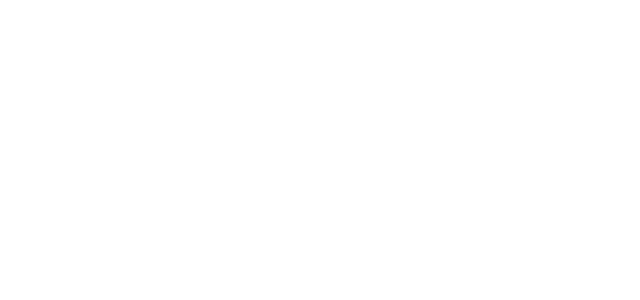
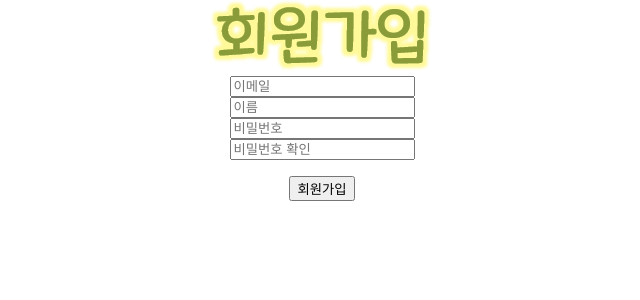
Before and after one commit to Silver-Fish/e-eum, a React (Create React App) app in the folder frontend/: page /userRegister in a window 1280 px wide. Shown: the top 300 px of the page, without its empty margins (318-958 px from the left). Built offline with nearby package versions, Linux system fonts and the light colour scheme.

Commit message:
feat / front / userRegister / S04P22B104-30

```diff
--- a/frontend/src/App.js
+++ b/frontend/src/App.js
@@ -1,6 +1,6 @@
 import { Route } from 'react-router-dom';
 import {
-  Category , Login
+  Category , Login, UserRegister
 } from './pages';
 
 import './App.css';
@@ -10,6 +10,7 @@
     <div className="App">
       <Route path="/category" component={ Category } />
       <Route path="/login" component={ Login } />
+      <Route path="/userRegister" component={ UserRegister } />
     </div>
   )
 }
--- a/frontend/src/pages/Login/index.js
+++ b/frontend/src/pages/Login/index.js
@@ -1,4 +1,5 @@
 import React , {useState} from 'react';
+import styles from './index.module.css';
 //import { Redirect, useHistory } from 'react-router-dom';
 
 
@@ -50,8 +51,8 @@
         <div>
             <img src = "/images/loginImage.PNG"  alt = "사진입니다."/>
             <form onSubmit={onSubmitHandler}>
-                <input value={email} placeholder="ID" type="text"  onChange={onEmailHandler} />
-                <input value={password} placeholder="PW" type="password"  onChange={onPasswordHandler} />
+                <input className={styles.login__input} value={email} placeholder="ID" type="text"  onChange={onEmailHandler} /><br/>
+                <input className={styles.login__input} value={password} placeholder="PW" type="password"  onChange={onPasswordHandler} /><br/>
                 <button type ="submit">로그인</button>
             </form>
         </div>
--- /dev/null
+++ b/frontend/src/pages/Login/index.module.css
@@ -0,0 +1,13 @@
+.login__input {
+    /* box-sizing: border-box;
+    outline: none; */
+    cursor: pointer;
+    /* width: 15rem;
+    height: 40px;
+    font-size: 1em;
+    border: 1px solid var(--color-black);
+    border-radius: 5px;
+    padding: 5px 10px;
+    background: none;
+    margin-bottom: 1em; */
+  }
--- /dev/null
+++ b/frontend/src/pages/UserRegister/index.js
@@ -0,0 +1,63 @@
+import React , {useState} from 'react';
+
+const UserRegister = () => {
+
+    const [name,setName] = useState("");
+    const [email,setEmail] = useState("");
+    const [password,setPassword] = useState("");
+    const [passwordcheck, setPasswordCheck] = useState("");
+    const [message , setMessage] = useState("");
+
+    const onEmailHandler = (e) => {
+        setEmail(e.currentTarget.value);
+      };
+
+    const onPasswordHandler = (e) => {
+        setPassword(e.currentTarget.value);
+      };
+
+    const onPasswordCheckHandler = (e) => {
+        setPasswordCheck(e.currentTarget.value);
+
+      };
+
+      const onNameHandler = (e) => {
+        setName(e.currentTarget.value);
+      };
+
+      const onSubmitHandler = (e) => {
+        e.preventDefault();
+        if(password===passwordcheck){
+            console.log('Email', email);
+            console.log('Name' , name);
+            console.log('Password', password);
+        }
+        else{
+            console.log("가입실패")
+        }
+
+      };
+
+      const onMessageController = () =>{
+        if(password === "")  setMessage("");
+        else if(passwordcheck !== "" && password ==="") setMessage("비밀번호를 입력해주세요");
+        (password === passwordcheck) ? setMessage("비밀번호가 일치합니다.") : setMessage("비밀번호가 일치하지 않습니다.");
+
+      };
+
+    return (
+        <div>
+            <img src = "/images/RegisterImage.PNG"  alt = "사진입니다."/><br/>
+            <form onSubmit={onSubmitHandler}>
+                <input value ={ email } type ="text"  placeholder="이메일" onChange={onEmailHandler}/><br/>
+                <input value ={ name } type ="text"  placeholder="이름" onChange={onNameHandler}/><br/>
+                <input value ={ password } type ="password"  placeholder="비밀번호" onChange={onPasswordHandler}/><br/>
+                <input value ={ passwordcheck } type ="password"  placeholder="비밀번호 확인" onChange={onPasswordCheckHandler} onKeyUp={onMessageController}/><br/>
+                <p style ={ {color : "red"} }>{ message }</p><br/>
+                <button type ="submit">회원가입</button>
+            </form>
+        </div>
+    );
+};
+
+export default UserRegister;
--- a/frontend/src/pages/index.js
+++ b/frontend/src/pages/index.js
@@ -1,2 +1,3 @@
 export { default as Category } from "./Category"
 export { default as Login } from "./Login"
+export { default as UserRegister } from "./UserRegister"
```
Also changed, not shown: frontend/public/images/registerImage.PNG (added).
